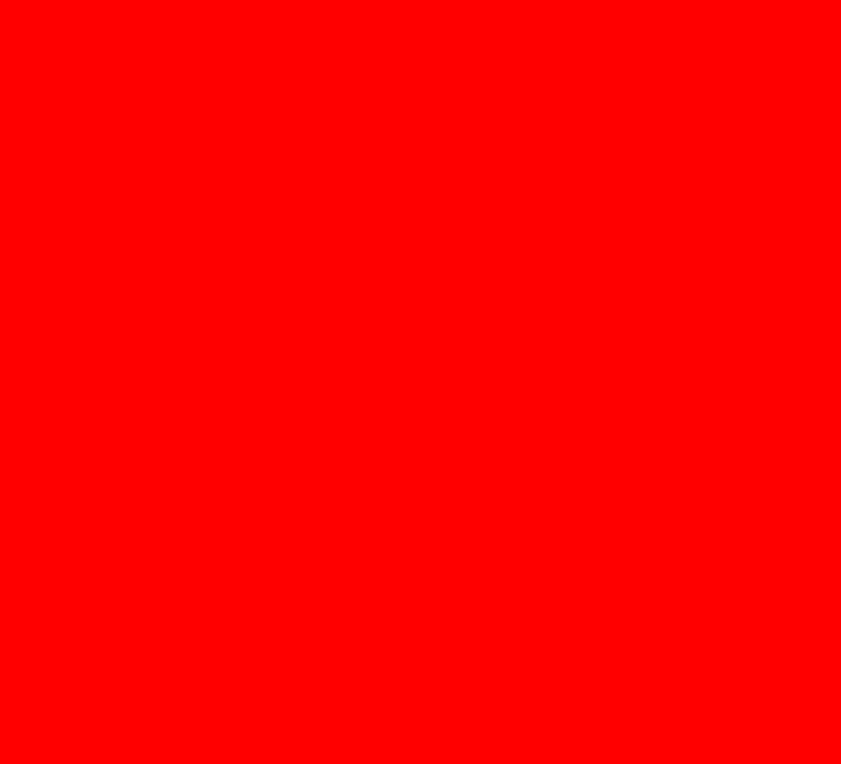
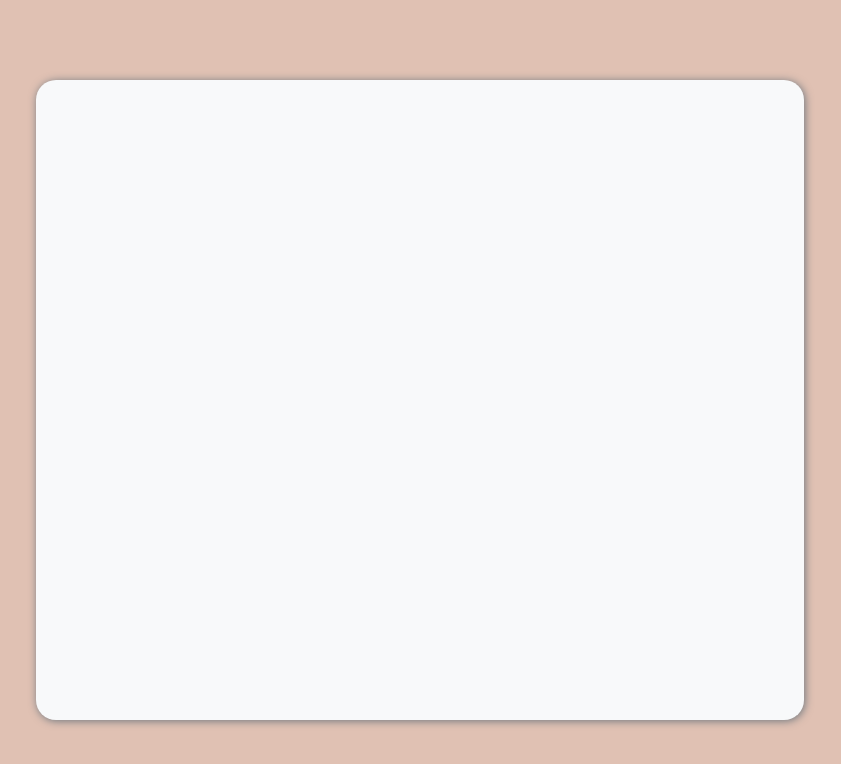
Before and after one commit to 4lokym/ToDoList, a website built with webpack: page src/index.html in a window 1280 px wide. Shown: the whole page, without its empty margins (220-1061 px from the left). Built offline with nearby package versions, Linux system fonts and the light colour scheme.

Commit message:
Add size, neutral color, colors palette

```diff
--- a/src/index.html
+++ b/src/index.html
@@ -3,9 +3,11 @@
 <head>
     <meta charset="UTF-8">
     <meta name="viewport" content="width=device-width, initial-scale=1.0">
-    <title>Document</title>
+    <title>ToDoList</title>
 </head>
 <body>
+    <div class="main_window">
 
+    </div>
 </body>
 </html>
--- a/src/style.css
+++ b/src/style.css
@@ -1,3 +1,64 @@
+*{
+    margin: 0px;
+    padding: 0px;
+    box-sizing: border-box;
+}
+
+:root{
+    /* neutralcolor */
+    --b4 : #212529;
+    --b3 : #343A40;
+    --b2 : #495057;
+    --b : #6C757D;
+    --hb : #ADB5BD;
+    --h : #CED4DA;
+    --h2 : #DEE2E6;
+    --h3 : #E9ECEF;
+    --h4 : #F8F9FA;
+
+    /* font size */
+
+    --xxxs : 0.25rem; /* 4px */
+    --xxs : 0.5rem; /* 8px */
+    --xs : 0.75rem; /* 12px */
+    --s : 1rem; /* 16px */
+    --m : 1.25rem; /* 20px */
+    --l : 1.75rem; /* 28px */
+    --xl : 2.5rem; /* 40px */
+    --xxl : 3.75rem; /* 60px */
+    --xxxl : 6.25rem; /* 100px */
+
+    /* character color */
+
+    --secondary: #2B3A67;
+    --secondary-: #6D7788;
+    --secondary--: #AEB4A9;
+    --middle: #E0C1B3;
+    --action--: #D89A9E;
+    --action-: #CE8C98;
+    --action: #C37D92;
+
+
+}
+
 body{
-    background-color: red;
+    display: grid;
+    grid-template-columns: 1fr minmax(300px, 60%) 1fr;
+    grid-template-rows: 1fr minmax(200px, 80%) 1fr;
+    align-items: center;
+    justify-content: center;
+    height: 100vh;
+    width: 100vw;
+
+    background-color: var(--middle);
 }
+.main_window{
+    grid-row: 2/3;
+    grid-column: 2/3;
+    background-color: var(--h4);
+    width: 100%;
+    height: 100%;
+
+    border-radius: 20px;
+    box-shadow: var(--b) 1px 1px 8px;
+}
```
